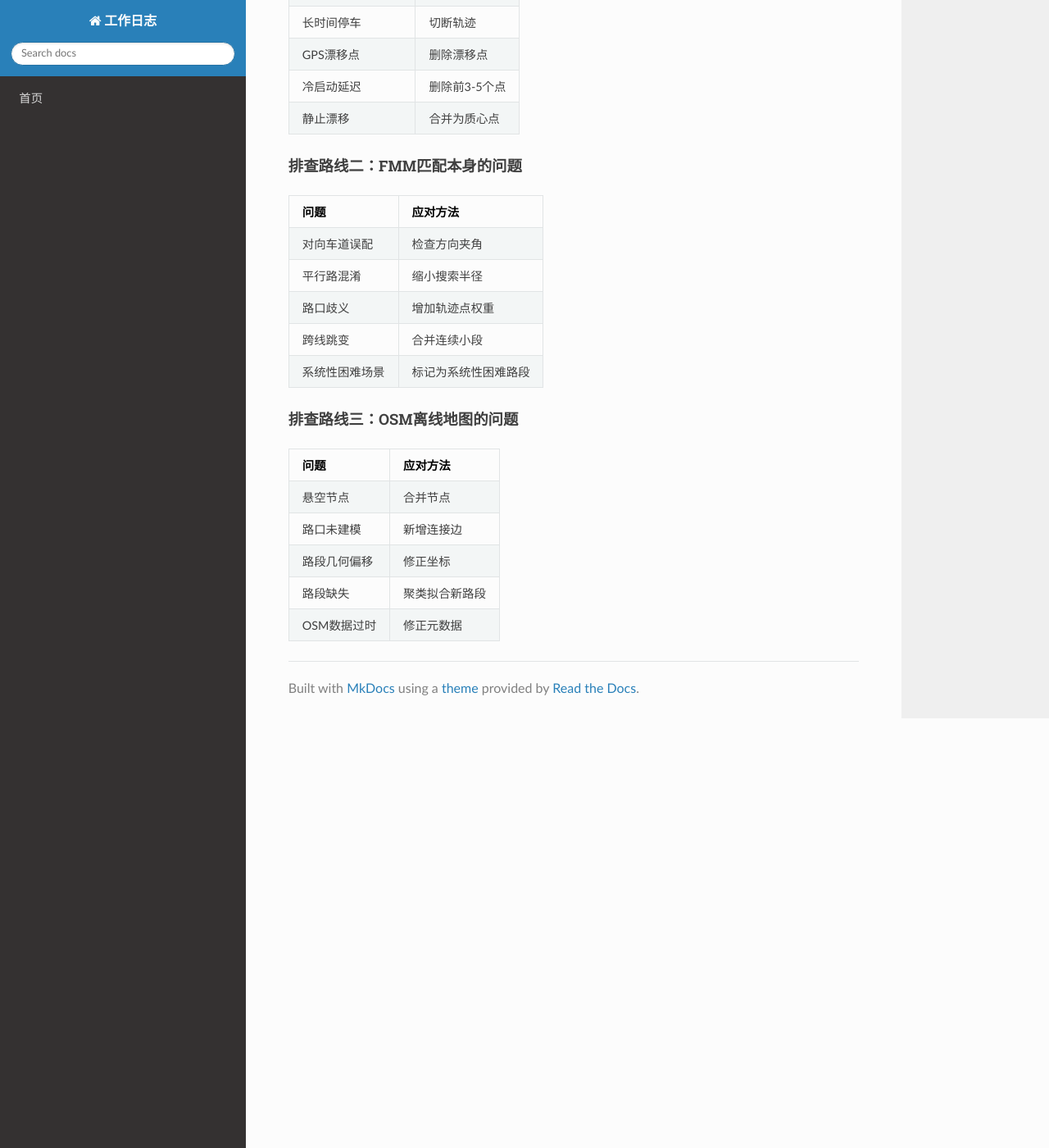
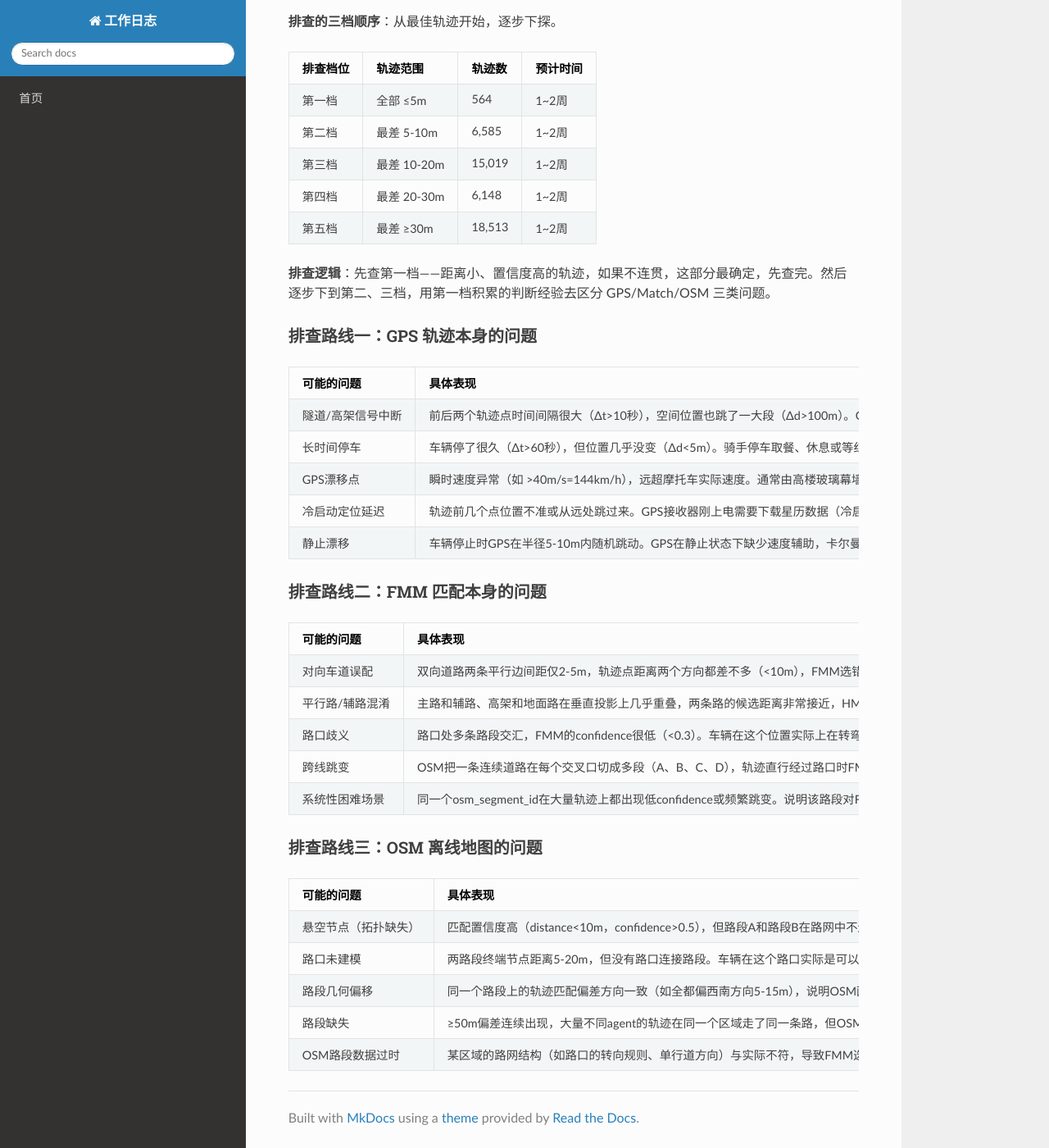
Before and after one commit to chengzi308/map-matching-docs, an MkDocs documentation site: the page built from docs/weekly/2026-08-08.md, in a window 1280 px wide and 1400 px high, scrolled down 710 px. Shown: the whole window at 82% size. Built offline with MkDocs 1.6.1, drawn with Linux system fonts in a browser that asks for light colours; nearby versions of some CDN libraries; some of the changed text lies outside the part shown.

Commit message:
Update 2026-08-08.md

```diff
--- a/docs/weekly/2026-08-08.md
+++ b/docs/weekly/2026-08-08.md
@@ -1,45 +1,53 @@
 # 工作计划
 
-## 8.8 ~ 8.14（工作计划）
+## 8.8~8.14（工作计划）
 
-### 1. 匹配错误路段分级排查
+## 1、匹配错误路段分级排查
 
-#### 排查顺序
+### 总体思路
 
-| 档位 | 轨迹范围 | 轨迹数 |
-|------|----------|--------|
-| 第一档 | 全部≤5m | 564 |
-| 第二档 | 最差5-10m | 6,585 |
-| 第三档 | 最差10-20m | 15,019 |
-| 第四档 | 最差20-30m | 6,148 |
-| 第五档 | 最差≥30m | 18,513 |
+利用已完成的全量匹配结果 full_match_result_all.csv，逐条提取轨迹的匹配路段序列，通过检查路段连通性定位问题。每条轨迹按匹配质量分为三档依次排查，**凡出现路段不连贯，均从以下三个方向逐一诊断**：
 
-#### 排查路线一：GPS轨迹本身的问题
+![](../images/media/image5.png)
 
-| 问题 | 应对方法 |
-|------|----------|
-| 隧道/高架信号中断 | 切断轨迹 |
-| 长时间停车 | 切断轨迹 |
-| GPS漂移点 | 删除漂移点 |
-| 冷启动延迟 | 删除前3-5个点 |
-| 静止漂移 | 合并为质心点 |
+**排查的三档顺序**：从最佳轨迹开始，逐步下探。
 
-#### 排查路线二：FMM匹配本身的问题
+| 排查档位 | 轨迹范围 | 轨迹数 | 预计时间 |
+|----------|----------|--------|----------|
+| 第一档 | 全部 ≤5m | 564 | 1~2周 |
+| 第二档 | 最差 5-10m | 6,585 | 1~2周 |
+| 第三档 | 最差 10-20m | 15,019 | 1~2周 |
+| 第四档 | 最差 20-30m | 6,148 | 1~2周 |
+| 第五档 | 最差 ≥30m | 18,513 | 1~2周 |
 
-| 问题 | 应对方法 |
-|------|----------|
-| 对向车道误配 | 检查方向夹角 |
-| 平行路混淆 | 缩小搜索半径 |
-| 路口歧义 | 增加轨迹点权重 |
-| 跨线跳变 | 合并连续小段 |
-| 系统性困难场景 | 标记为系统性困难路段 |
+**排查逻辑**：先查第一档——距离小、置信度高的轨迹，如果不连贯，这部分最确定，先查完。然后逐步下到第二、三档，用第一档积累的判断经验去区分 GPS/Match/OSM 三类问题。
 
-#### 排查路线三：OSM离线地图的问题
+### 排查路线一：GPS 轨迹本身的问题
 
-| 问题 | 应对方法 |
-|------|----------|
-| 悬空节点 | 合并节点 |
-| 路口未建模 | 新增连接边 |
-| 路段几何偏移 | 修正坐标 |
-| 路段缺失 | 聚类拟合新路段 |
-| OSM数据过时 | 修正元数据 |
+| 可能的问题 | 具体表现 | 应对方法 |
+|------------|----------|----------|
+| 隧道/高架信号中断 | 前后两个轨迹点时间间隔很大（Δt>10秒），空间位置也跳了一大段（Δd>100m）。GPS信号被山体或混凝土完全屏蔽，出隧道后重新捕获卫星需要时间 | 将轨迹在此处切断，分成两条独立轨迹分别匹配。通过统计所有断点的Δt和Δd分布，确定最优切断阈值 |
+| 长时间停车 | 车辆停了很久（Δt>60秒），但位置几乎没变（Δd<5m）。骑手停车取餐、休息或等红灯时，GPS在小范围内持续漂移 | 将轨迹在此处切断，停车段单独标记。避免FMM把静止漂移当作低速行驶匹配到错误路段 |
+| GPS漂移点 | 瞬时速度异常（如 >40m/s=144km/h），远超摩托车实际速度。通常由高楼玻璃幕墙反射信号（多路径效应）或卫星组合突然变化导致 | 删除漂移点。通过统计速度分布确定合理上限（城市摩托车一般不超过80km/h），阈值设在35-40m/s |
+| 冷启动定位延迟 | 轨迹前几个点位置不准或从远处跳过来。GPS接收器刚上电需要下载星历数据（冷启动），30秒到几分钟内定位误差很大 | 删除每条轨迹的前3-5个点。通过对比前几个点与后续点的位置一致性确定删除数量 |
+| 静止漂移 | 车辆停止时GPS在半径5-10m内随机跳动。GPS在静止状态下缺少速度辅助，卡尔曼滤波效果变差，定位误差随机游走 | 将连续N个落在小范围内（如半径8m圆内）的点合并为一个质心点。减少FMM对无效数据的计算量 |
+
+### 排查路线二：FMM 匹配本身的问题
+
+| 可能的问题 | 具体表现 | 应对方法 |
+|------------|----------|----------|
+| 对向车道误配 | 双向道路两条平行边间距仅2-5m，轨迹点距离两个方向都差不多（<10m），FMM选错了方向。常见于道路起始段和低速转弯时 | 匹配后检查轨迹行进方向与路段方向的夹角：夹角>90°则为方向错配。标记为可疑，路段序列中排除该段的错误方向 |
+| 平行路/辅路混淆 | 主路和辅路、高架和地面路在垂直投影上几乎重叠，两条路的候选距离非常接近，HMM在两个候选间难以区分 | 降低平行路区域的候选路段数量，缩小搜索半径。优先选择与轨迹前期路段拓扑连通的方向 |
+| 路口歧义 | 路口处多条路段交汇，FMM的confidence很低（<0.3）。车辆在这个位置实际上在转弯，但HMM可能选错了分支 | 增加路口前后的轨迹点权重，利用转弯前后更多的点来做判断。对低confidence的路口段标记为"待确认" |
+| 跨线跳变 | OSM把一条连续道路在每个交叉口切成多段（A、B、C、D），轨迹直行经过路口时FMM偶尔选错相邻段，造成A→C→B→D乱序 | 匹配后合并同一道路上连续的小段。过滤匹配点<3个的孤立段，认为是FMM的瞬时误跳 |
+| 系统性困难场景 | 同一个osm_segment_id在大量轨迹上都出现低confidence或频繁跳变。说明该路段对FMM来说是固有的困难场景（如多层立交、双向紧邻等） | 将该路段标记为系统性困难路段。考虑在OSM中简化该区域的路网结构，或在此路段调整FMM的搜索参数 |
+
+### 排查路线三：OSM 离线地图的问题
+
+| 可能的问题 | 具体表现 | 应对方法 |
+|------------|----------|----------|
+| 悬空节点（拓扑缺失） | 匹配置信度高（distance<10m，confidence>0.5），但路段A和路段B在路网中不连通。检查发现两节点距离<5m但节点ID不同——OSM志愿者画到了路口但忘记把两端连起来 | 在路网中将两个悬空节点合并为一个，使路段A和路段B直接相连。这是确定的OSM Bug，修完后大量轨迹的连通性自动改善 |
+| 路口未建模 | 两路段终端节点距离5-20m，但没有路口连接路段。车辆在这个路口实际是可以转弯的，但OSM路网中没有对应的转弯边 | 在两个节点之间新增一条连接边，标注为路口连接段。需要结合多条轨迹的通过方向确定该路口是否允许双向通行 |
+| 路段几何偏移 | 同一个路段上的轨迹匹配偏差方向一致（如全都偏西南方向5-15m），说明OSM画的位置整体偏了。可能是OSM底图精度不足或人工绘制时参考了偏移的卫星图 | 将该路段上所有匹配点的偏差向量取平均值，用偏移量修正OSM路段的几何坐标。修正后该路段的匹配距离会整体下降 |
+| 路段缺失 | ≥50m偏差连续出现，大量不同agent的轨迹在同一个区域走了同一条路，但OSM中完全没有对应路段。这是之前分析的21个重点区域（每个≥1000个≥50m点）的典型特征 | 提取区域内所有轨迹点做聚类，沿行进方向拟合出中心线作为新路段的几何。将新路段的头尾吸附到最近的OSM已有节点上，生成新路段数据和节点连接关系 |
+| OSM路段数据过时 | 某区域的路网结构（如路口的转向规则、单行道方向）与实际不符，导致FMM选的路径虽然是合法但不符合实际行驶路线 | 通过对比大量轨迹的实际行驶路径和高德地图参考，确定正确的道路属性（方向、等级、转向限制），修正OSM元数据 |
```
